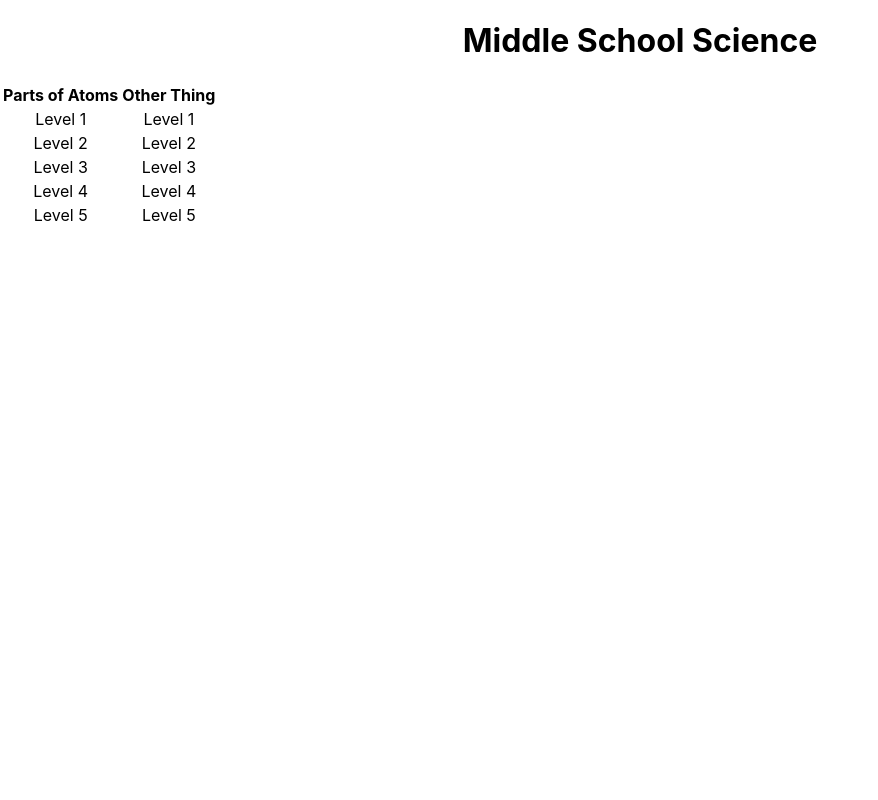
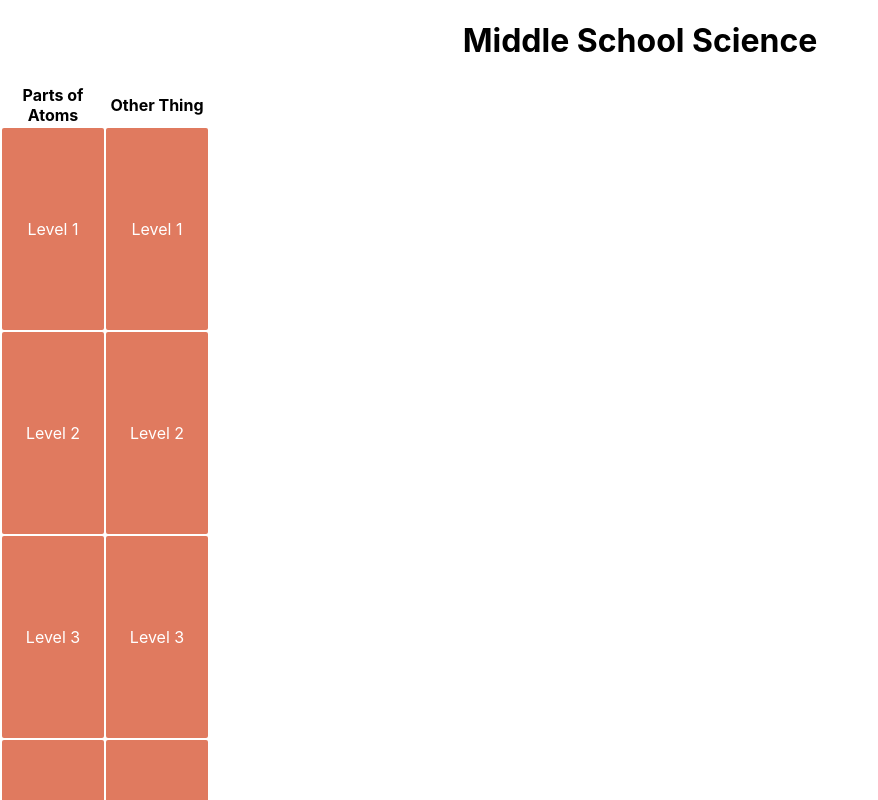
Before and after one commit to Apexal/question-board, a React (Create React App) app: page / in a window 1280 px wide. Shown: the top 800 px of the page, without its empty margins (0-878 px from the left). Built offline with nearby package versions, Linux system fonts and the light colour scheme.

Commit message:
Revealed color

```diff
--- /dev/null
+++ b/src/components/QuestionBoardCell.css
@@ -0,0 +1,13 @@
+td.question-board-cell {
+    width: 100px;
+    height: 200px;
+    text-align: center;
+    vertical-align: middle;
+    background-color: #e07a5f;
+    border-radius: 2px;
+    color: white;
+}
+
+td.question-board-cell.is-revealed {
+    background-color: #3d405b;
+}
--- a/src/components/QuestionBoardCell.tsx
+++ b/src/components/QuestionBoardCell.tsx
@@ -1,5 +1,7 @@
 import React from "react";
 import { Question, QuestionPosition } from "../services/game";
+
+import './QuestionBoardCell.css';
 
 export type QuestionBoardCellPropTypes = {
   questionPosition: QuestionPosition;
@@ -11,7 +13,7 @@ function QuestionBoardCell({ questionPosition, question, isRevealed, handleSelec
   const questionLevel = questionPosition.questionIndex + 1;
 
   return (
-    <td className={`question-board-cell level-${questionLevel}`} onClick={() => handleSelect(questionPosition)}>
+    <td className={`question-board-cell level-${questionLevel} ${isRevealed ? 'is-revealed' : ''}`} onClick={() => handleSelect(questionPosition)}>
       {!isRevealed &&
         <div>
           Level {questionLevel}
```
